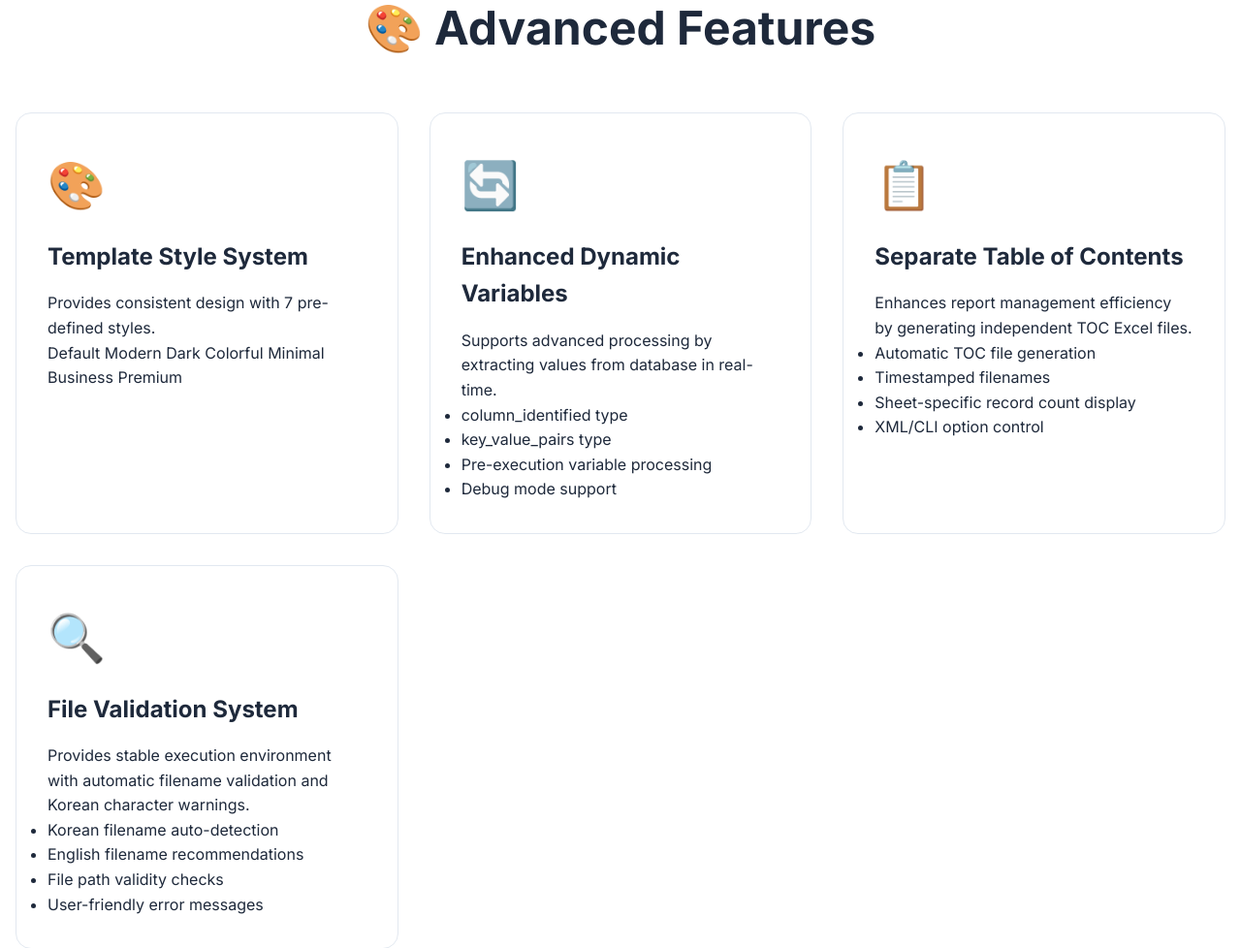
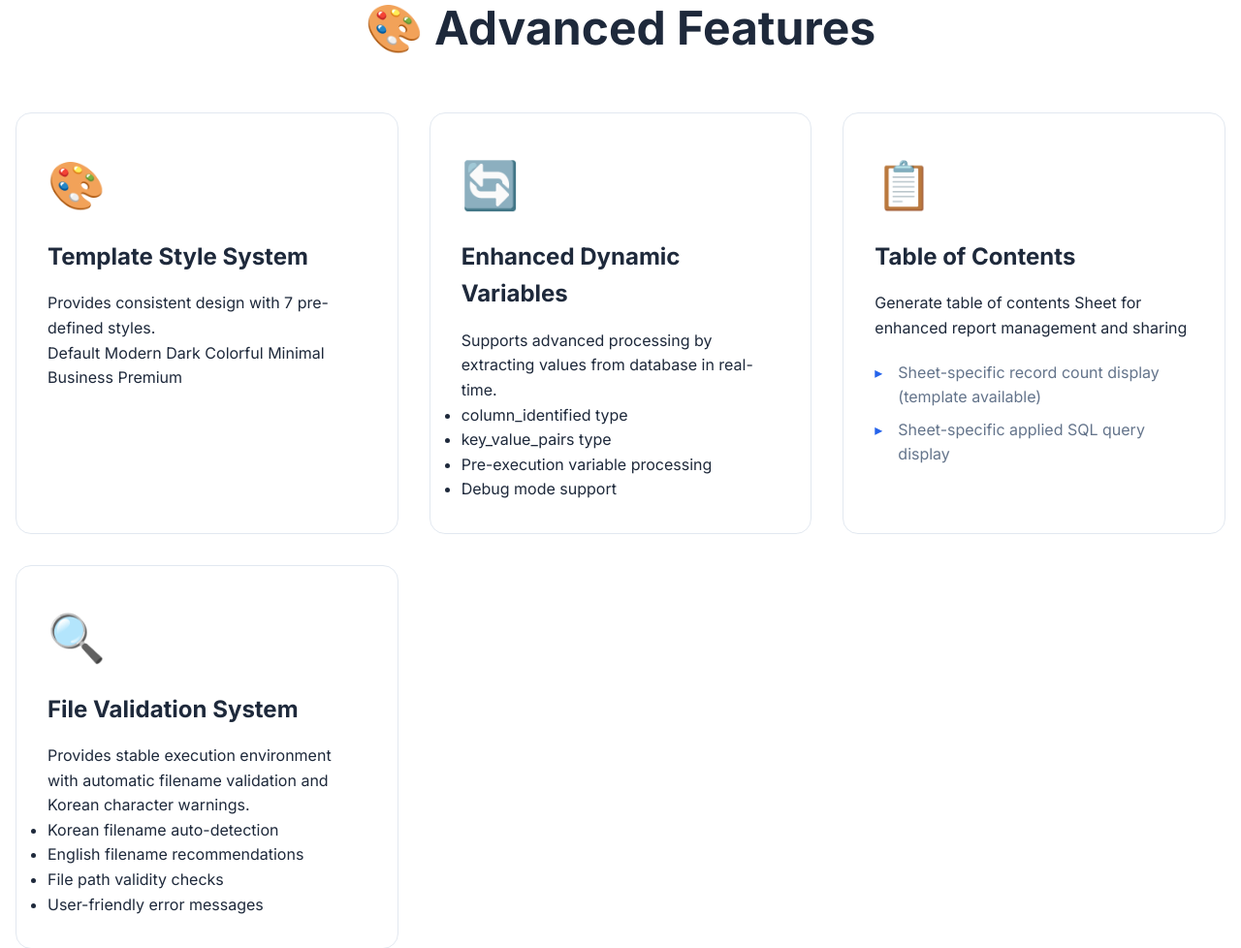
Before and after one commit to mrjung72/happysoft-website, a PHP site: page /sql2excel-manual.php in a window 1280 px wide. Shown: the part 3372-4350 px from the top of the page at 97% size. Run offline with PHP 8.4, Linux system fonts and the light colour scheme.

Commit message:
Update info about ToC

```diff
--- a/sql2excel-manual.php
+++ b/sql2excel-manual.php
@@ -55,7 +55,7 @@ include 'includes/header.php';
                 <ul>
                     <li><a href="#template-styles">Template Styles</a></li>
                     <li><a href="#dynamic-variables">Dynamic Variables</a></li>
-                    <li><a href="#separate-toc">TOC Sheet</a></li>
+                    <li><a href="#separate-toc">Table of Contents Sheet</a></li>
                 </ul>
             </div>
 
@@ -354,13 +354,11 @@ npm install</code></pre>
 
             <div class="feature-card">
                 <div class="feature-icon">📋</div>
-                <h3>Separate Table of Contents</h3>
-                <p>Enhances report management efficiency by generating independent TOC Excel files.</p>
-                <ul>
-                    <li>Automatic TOC file generation</li>
-                    <li>Timestamped filenames</li>
-                    <li>Sheet-specific record count display</li>
-                    <li>XML/CLI option control</li>
+                <h3>Table of Contents</h3>
+                <p>Generate table of contents Sheet for enhanced report management and sharing</p>
+                <ul class="feature-details">
+                    <li>Sheet-specific record count display (template available)</li>
+                    <li>Sheet-specific applied SQL query display</li>
                 </ul>
             </div>
 
--- a/sql2excel.php
+++ b/sql2excel.php
@@ -110,8 +110,8 @@ include 'includes/header.php';
                 <h3>Table of Contents</h3>
                 <p>Generate independent table of contents Sheet for enhanced report management and sharing</p>
                 <ul class="feature-details">
-                    <li>Sheet-specific record count display</li>
-                    <li>XML/CLI option control</li>
+                    <li>Sheet-specific record count display (template available)</li>
+                    <li>Sheet-specific applied SQL query display</li>
                 </ul>
             </div>
 
```
Also changed, not shown: sql2excel-manual_kr.php (+5 -5 lines), sql2excel_kr.php (+2 -15 lines).
